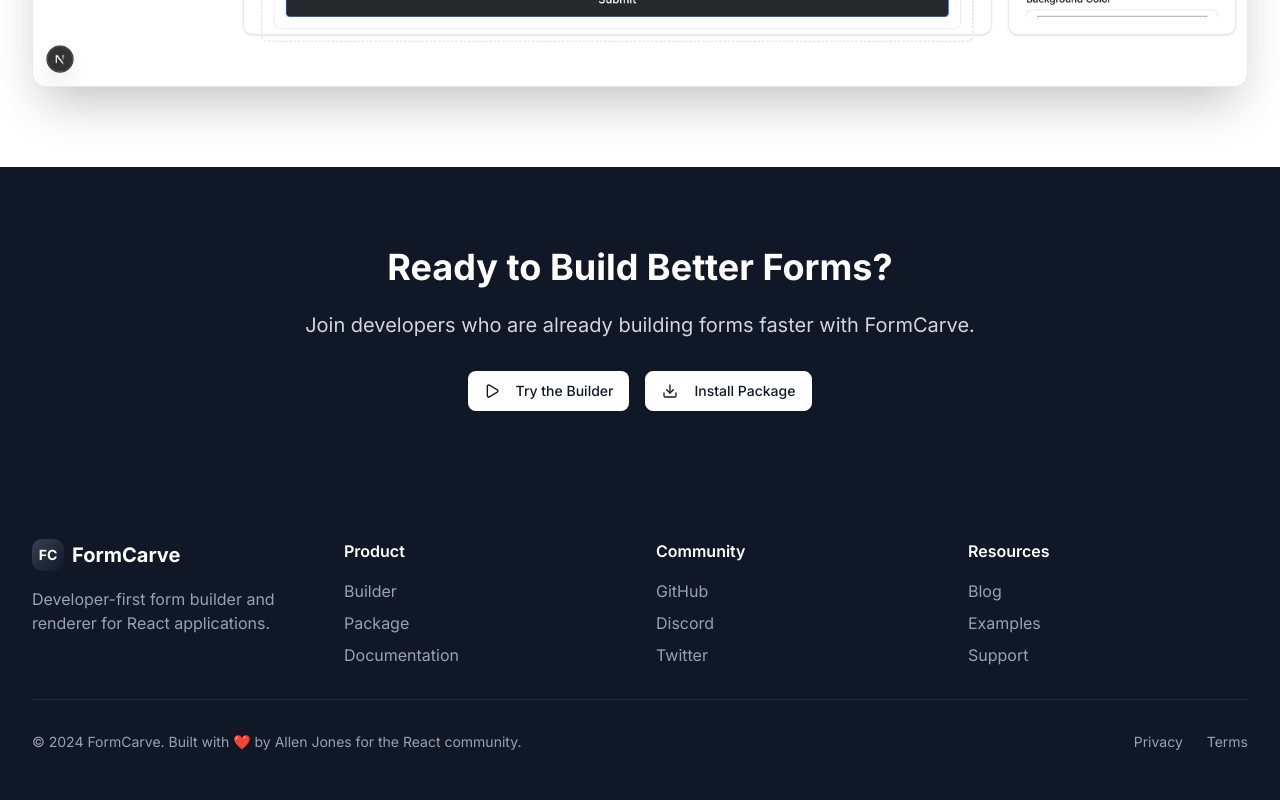
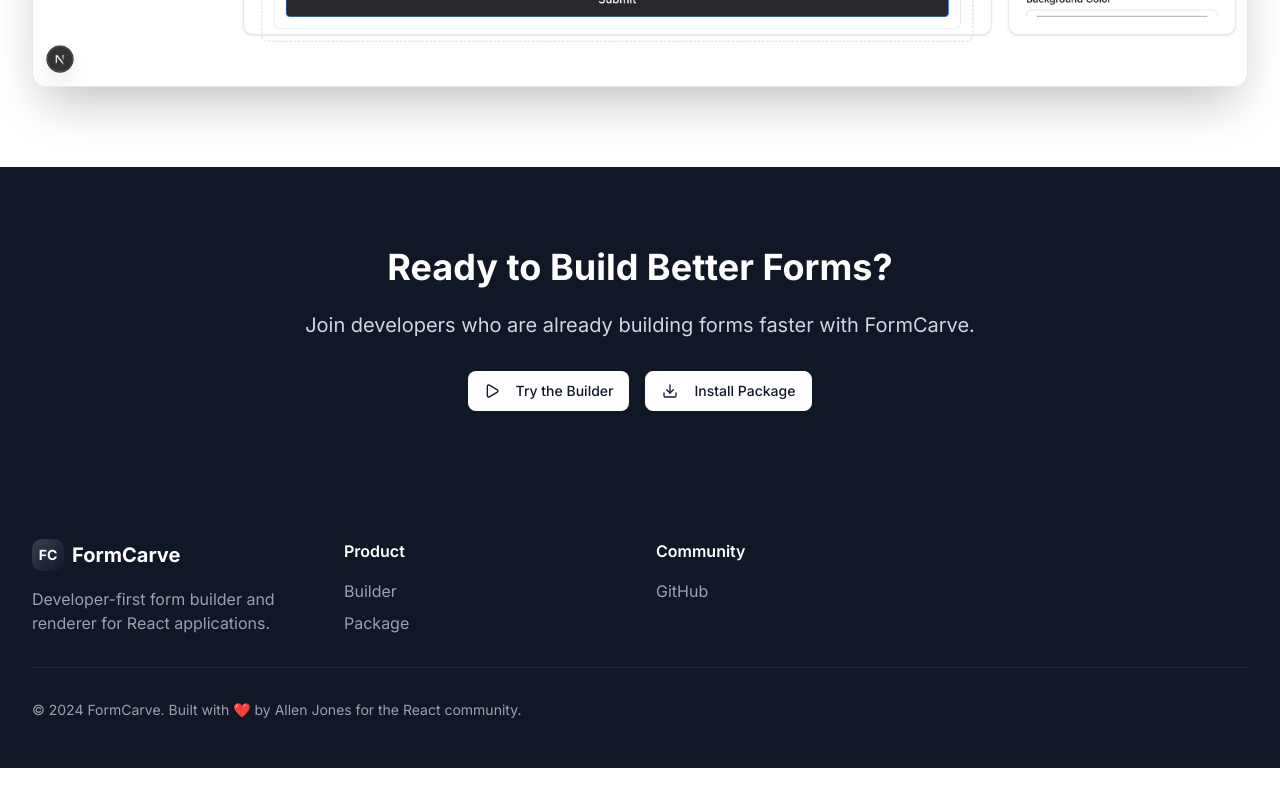
Before and after one commit to allenarduino/formcarve, a Next.js app in the folder apps/builder/: page / in a window 1280 px wide. Shown: the part 3927-4727 px from the top of the page. After the commit the page ends 4695 px from the top, so only its background shows below. Built offline with nearby package versions, Linux system fonts and the light colour scheme.

Commit message:
refactor: clean up footer by removing unlinked nav items

```diff
--- a/apps/builder/src/app/page.tsx
+++ b/apps/builder/src/app/page.tsx
@@ -339,7 +339,6 @@
                             <ul className="space-y-2 text-gray-400">
                                 <li><Link href="/builder" className="hover:text-white transition-colors">Builder</Link></li>
                                 <li><Link href="https://www.npmjs.com/package/@jonesstack/react-form-engine" className="hover:text-white transition-colors">Package</Link></li>
-                                <li><Link href="#" className="hover:text-white transition-colors">Documentation</Link></li>
                             </ul>
                         </div>
 
@@ -347,17 +346,6 @@
                             <h3 className="font-semibold mb-4">Community</h3>
                             <ul className="space-y-2 text-gray-400">
                                 <li><Link href="https://github.com/allenarduino/formcarve" className="hover:text-white transition-colors">GitHub</Link></li>
-                                <li><Link href="#" className="hover:text-white transition-colors">Discord</Link></li>
-                                <li><Link href="#" className="hover:text-white transition-colors">Twitter</Link></li>
-                            </ul>
-                        </div>
-
-                        <div>
-                            <h3 className="font-semibold mb-4">Resources</h3>
-                            <ul className="space-y-2 text-gray-400">
-                                <li><Link href="#" className="hover:text-white transition-colors">Blog</Link></li>
-                                <li><Link href="#" className="hover:text-white transition-colors">Examples</Link></li>
-                                <li><Link href="#" className="hover:text-white transition-colors">Support</Link></li>
                             </ul>
                         </div>
                     </div>
@@ -368,10 +356,6 @@
                         <p className="text-gray-400 text-sm">
                             © 2024 FormCarve. Built with ❤️ by Allen Jones for the React community.
                         </p>
-                        <div className="flex space-x-6 mt-4 md:mt-0">
-                            <Link href="#" className="text-gray-400 hover:text-white transition-colors text-sm">Privacy</Link>
-                            <Link href="#" className="text-gray-400 hover:text-white transition-colors text-sm">Terms</Link>
-                        </div>
                     </div>
                 </div>
             </footer>
```
